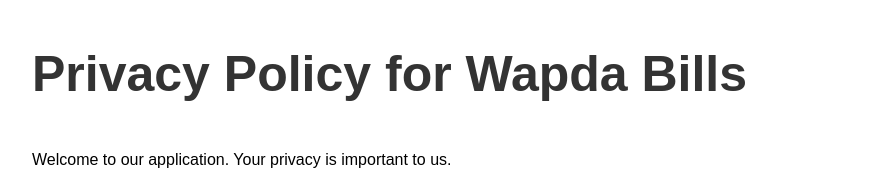
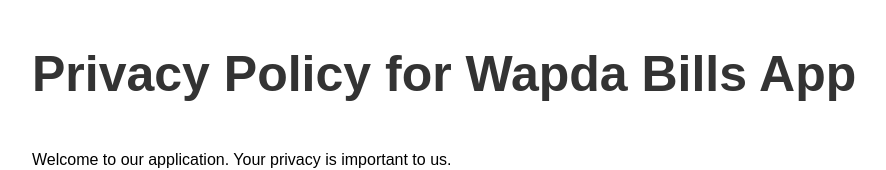
Before and after one commit to AatifSoft/PrivacyPolicy, a plain HTML site: page WapdaBills/index.html in a window 1280 px wide. Shown: the top 170 px of the page, without its empty margins (96-982 px from the left). Drawn offline with Linux system fonts and the light colour scheme.

Commit message:
Update index.html

```diff
--- a/WapdaBills/index.html
+++ b/WapdaBills/index.html
@@ -3,7 +3,7 @@
 <head>
     <meta charset="UTF-8">
     <meta name="viewport" content="width=device-width, initial-scale=1.0">
-    <title>Privacy Policy for Wapda Bills</title>
+    <title>Privacy Policy for Wapda Bills App</title>
     <style>
         body {
             font-family: Arial, sans-serif;
@@ -25,7 +25,7 @@
 </head>
 <body>
     <div class="container">
-        <h1>Privacy Policy for Wapda Bills</h1>
+        <h1>Privacy Policy for Wapda Bills App</h1>
 
         <p>Welcome to our application. Your privacy is important to us.</p>
 
```
